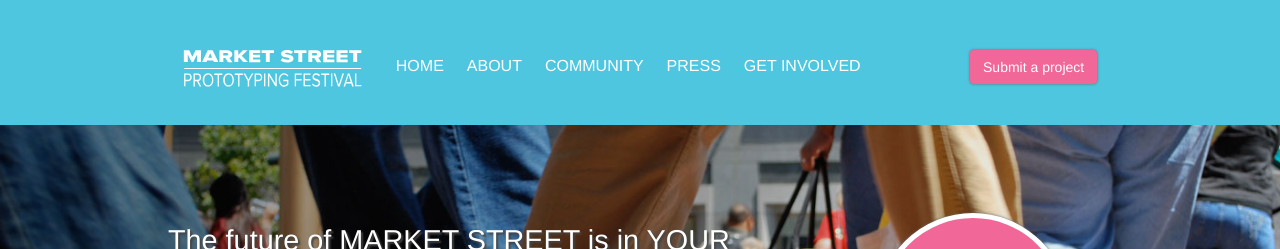
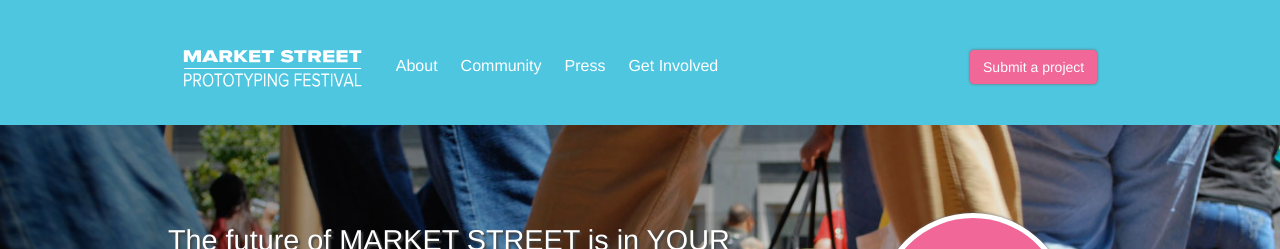
Before and after one commit to jakelevitas/market-street-proto-fest, a Jekyll site: the page built from index.html, in a window 1280 px wide. Shown: the top 249 px of the page. Built offline with Jekyll 4.4.1, drawn with Linux system fonts in a browser that asks for light colours; nearby versions of some CDN libraries.

Commit message:
removes home button most of the time, shows submit a project all the time

```diff
--- a/_includes/header.html
+++ b/_includes/header.html
@@ -44,7 +44,7 @@
 
         <div class="collapse navbar-collapse">
           <ul class="nav navbar-nav">
-            <li class="active"><a href="{{ site.baseurl }}/">Home</a></li>
+            <li class="active visible-sm"><a href="{{ site.baseurl }}/">Home</a></li>
             <li><a href="{{ site.baseurl }}/about">About</a></li>
             <!-- <li><a href="{{ site.baseurl }}/projects">Example Projects</a></li> -->
             <li><a href="{{ site.baseurl }}/community">Community</a></li>
@@ -54,8 +54,7 @@
 
           <div>
             <a href="{{ site.baseurl }}/opencall">
-              <button type="button" class="btn navbar-btn pill-btn pull-right visible-lg hidden-md">Submit a project</button></a>
-              <button type="button" class="btn navbar-btn pill-btn pull-right hidden-lg visible-md hidden-xs visible-sm">Submit</button>
+              <button type="button" class="btn navbar-btn pill-btn pull-right visible-lg visible-md visible-sm">Submit a project</button></a>
             <button type="button" class="btn navbar-btn pill-btn visible-xs">Submit a project</button>
             <!-- <a href=""><i class="fa fa-sign-in fa-inverse fa-2x login-icon pull-right"></i></a> -->
           </div>
--- a/main.css
+++ b/main.css
@@ -64,7 +64,7 @@ a.navbar-brand {padding-right: 1em;}
 }
 .navbar-nav>li>a {
 	font-weight: 100;
-  text-transform: uppercase;
+  /*text-transform: uppercase;*/
   padding-right:.5em;
 	font-size:1em;
 }
@@ -462,6 +462,7 @@ Phones (<768px)
 @media (max-width: 991px) and (min-width:768px){
   .navbar { padding-top: 1em; }
   .logo { display:none; }
+  .navbar-header {display: none;}
   .project-container { padding: .5em;}
   .image-description {
     position: static;
```
